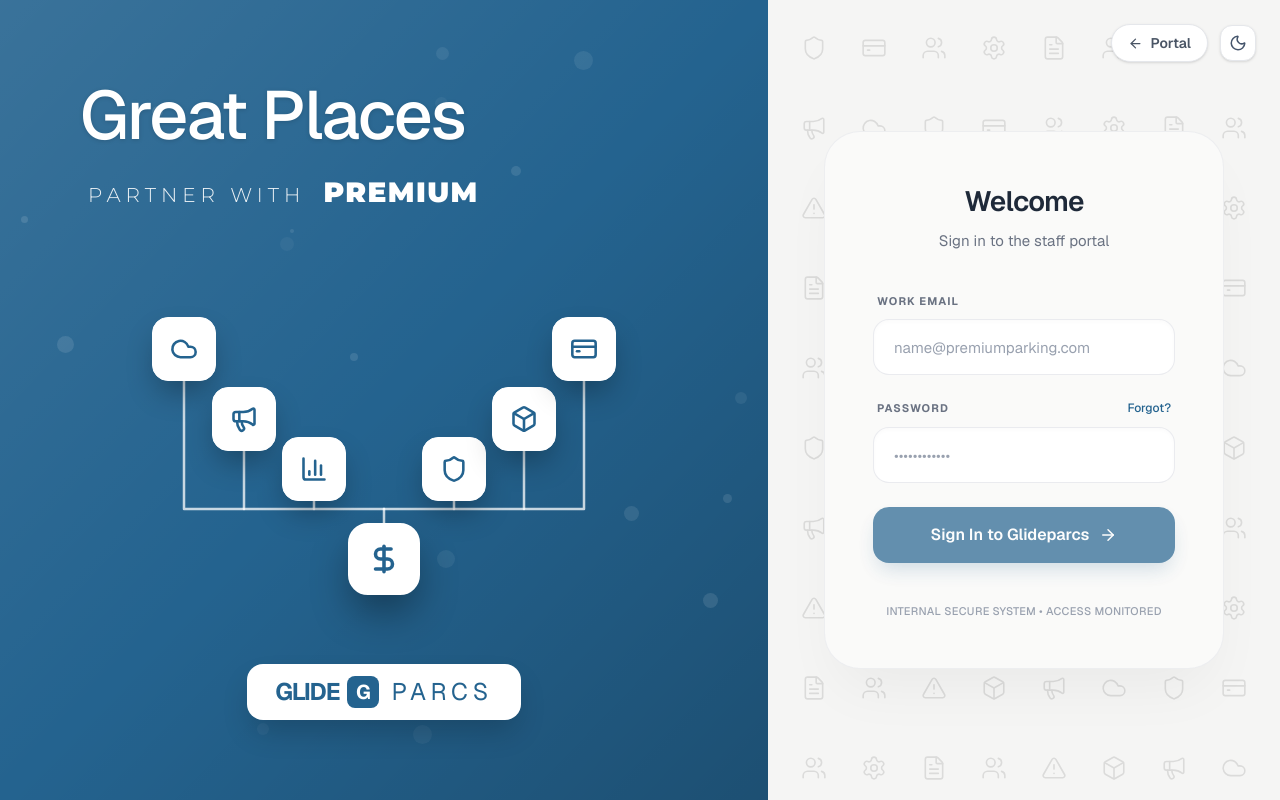
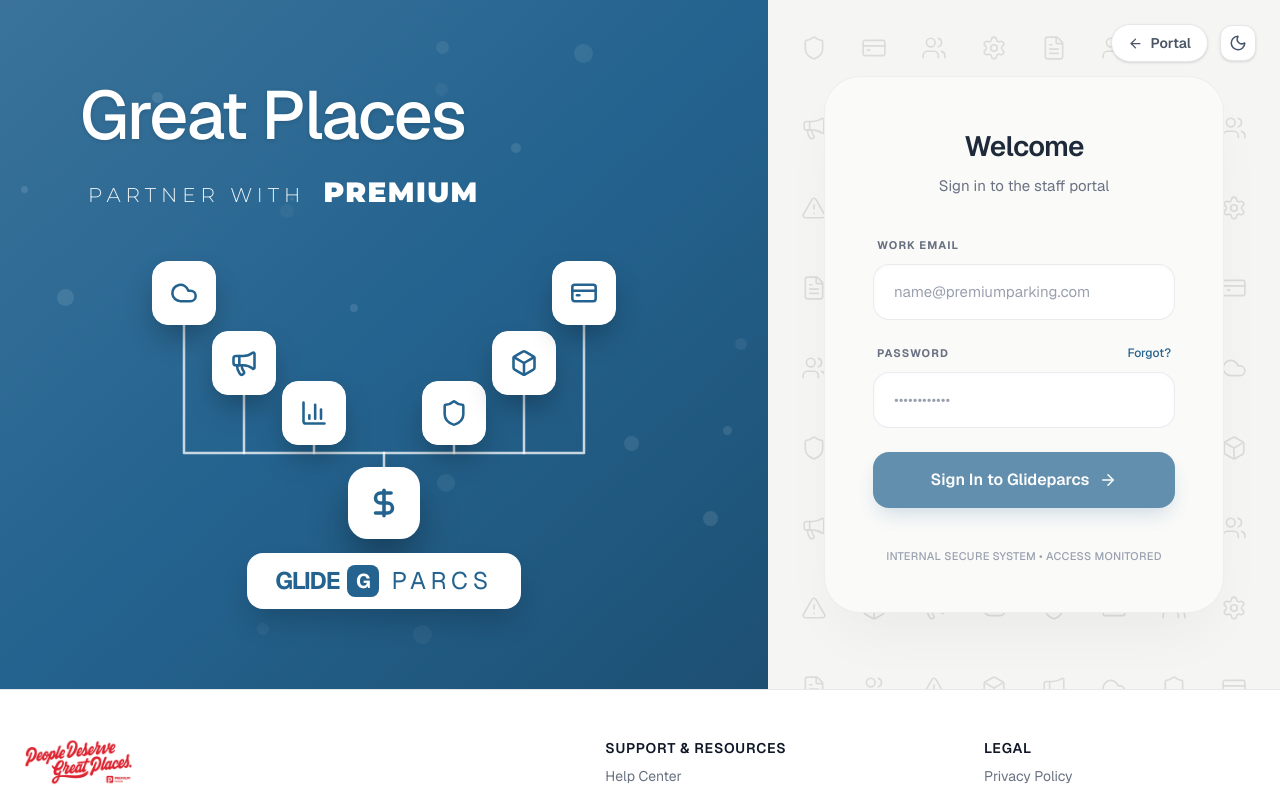
Before and after one commit to naveenreddy007/glideparcs, a Next.js app in the folder frontend/: page /login in a window 1280 px wide. Shown: the top 800 px of the page. Built offline with nearby package versions, Linux system fonts and the light colour scheme.

Commit message:
style: replace min-h-screen with flex-1 for better layout flow

```diff
--- a/frontend/app/login/page.tsx
+++ b/frontend/app/login/page.tsx
@@ -72,10 +72,10 @@
   };
 
   return (
-    <div className="min-h-screen w-full flex flex-col md:flex-row overflow-hidden selection:bg-[#24638F]/20">
+    <div className="flex-1 w-full flex flex-col md:flex-row overflow-hidden selection:bg-[#24638F]/20">
 
       {/* LEFT PANE: The Premium Blue Wall */}
-      <div className="relative hidden md:flex w-full md:w-[55%] lg:w-[60%] bg-[#24638F] flex-col justify-between p-8 md:p-12 lg:p-20 overflow-hidden text-white z-10 min-h-screen">
+      <div className="relative hidden md:flex w-full md:w-[55%] lg:w-[60%] bg-[#24638F] flex-col justify-between p-8 md:p-12 lg:p-20 overflow-hidden text-white z-10">
         {/* Subtle lighting overlay for depth */}
         <div className="absolute inset-0 bg-gradient-to-br from-white/10 via-transparent to-black/20 pointer-events-none z-0" />
 
@@ -178,7 +178,7 @@
       </div>
 
       {/* RIGHT PANE: Login & Icon Wall */}
-      <div className="relative w-full md:w-[45%] lg:w-[40%] flex items-center justify-center p-6 md:p-12 overflow-hidden min-h-screen">
+      <div className="relative w-full md:w-[45%] lg:w-[40%] flex items-center justify-center p-6 md:p-12 overflow-hidden">
 
         {/* Theme Toggle & Back Button in top right */}
         <div className="absolute top-6 left-6 md:right-6 md:left-auto z-50 flex items-center gap-3 w-full md:w-auto px-6 md:px-0 justify-between md:justify-end">
--- a/frontend/app/page.tsx
+++ b/frontend/app/page.tsx
@@ -17,7 +17,7 @@
   }, []);
 
   return (
-    <main className="relative min-h-screen overflow-hidden bg-[#24638F] text-white selection:bg-white/20">
+    <main className="relative flex-1 flex flex-col overflow-hidden bg-[#24638F] text-white selection:bg-white/20">
       <div className="absolute inset-0 bg-gradient-to-br from-white/10 via-transparent to-black/30" />
       <FloatingParticles />
 
```
Also changed, not shown: 1 other file (tests, documents, lock files or other folders).
